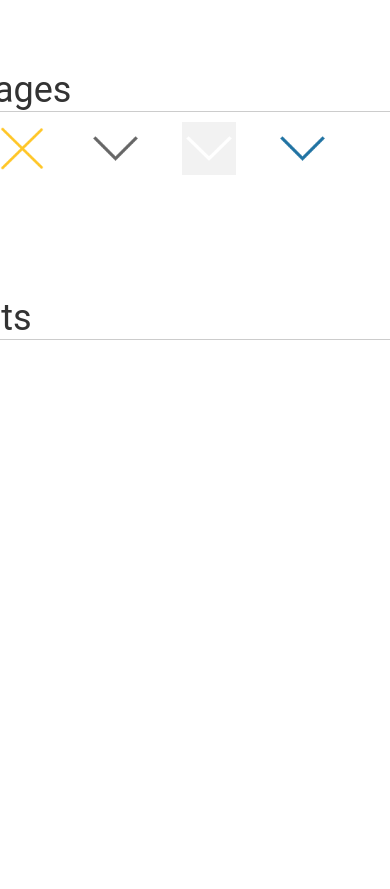
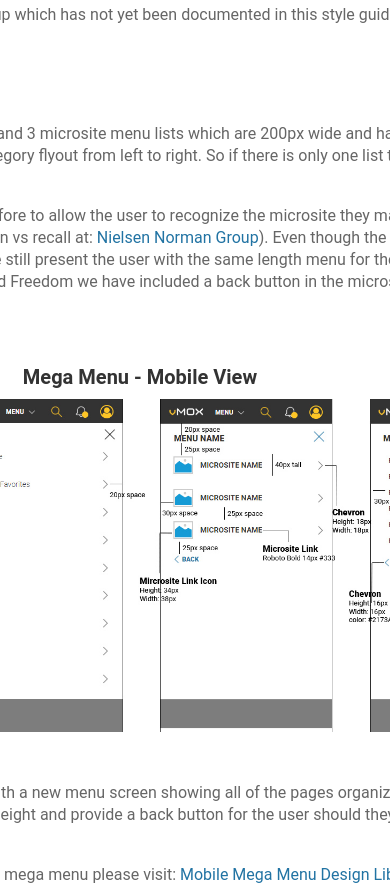
Before and after one commit to Grahamcr/kiwi, a plain HTML site: page StyleGuide/Navigation.html in a window 390 px wide. Shown: the part 2577-3466 px from the top of the page. Before the commit the page ends 3055 px from the top, so only its background shows below. Drawn offline with Linux system fonts and the light colour scheme.

Commit message:
mobile view

```diff
--- a/StyleGuide/Navigation.html
+++ b/StyleGuide/Navigation.html
@@ -87,7 +87,23 @@
 
   <h3 class="vmox tm-100 bm-0">Responsive Design</h3>
   <hr class="vMOX tm-0"/>
-   <p class="light-content larger lm-10 vmox">Coming Soon...  </p>
+
+  <h5 class="vmox tm-20 bm-0">Tablet</h5>
+  <p class="light-content larger lm-10 vmox">A tablet version of the mega menu mockup which has not yet been documented in this style guide, but can be viewed here: <a href="https://9vugxe.axshare.com/#g=1&p=_v__mega_menu_header&view=a">Tablet Mega Menu Design Library</a>.</p>
+
+  <h5 class="vmox tm-35 bm-0">Mobile</h5>
+  <p class="light-content larger lm-10 vmox">Each category flyout contains between 1 and 3 microsite menu lists which are 200px wide and have a 80px padding.  Microsite menu lists are added to the category flyout from left to right.  So if there is only one list then it will be displayed on the left, not centered, as shown below. </p>
+
+  <p class="light-content larger lm-10 vmox">The microsite list still has the icons as before to allow the user to recognize the microsite they may want to view rather then force them to recall it (more on recognition vs recall at: <a href="https://www.nngroup.com/articles/recognition-and-recall/">Nielsen Norman Group</a>).  Even though the microsite list is much shorter than the previous category list, we still present the user with the same length menu for the shake of consistency.  Following the principle of User Control and Freedom we have included a back button in the microsite list menu so the user can return to the previous screen.  </p>
+
+  <div class="image-container bm-50">
+    <h5 class="vmox center bm-10 tm-50">Mega Menu - Mobile View</h5>
+    <img class="expand" src="../img/mobile%20view.jpg" data-title="Mobile View" data-caption="Display shown at 350px wide"/>
+  </div>
+
+  <p class="light-content larger lm-10 vmox">Selecting a microsite presents the user with a new menu screen showing all of the pages organized under that microsite.  Once again we keep the menu the same height and provide a back button for the user should they want to return to the previous screen. </p>
+
+  <p class="light-content larger lm-10 vmox">To view the mobile mockup version of the mega menu please visit: <a href="https://9vugxe.axshare.com/#g=1&p=_v__mega_menu_header&view=b">Mobile Mega Menu Design Library Mockup</a>. </p>
 
 
   <h3 class="vmox tm-100 bm-0">Related Icons &amp; Images</h3>
```
Also changed, not shown: img/mobile view.jpg (added), img/mobile-view.jpg (added).
